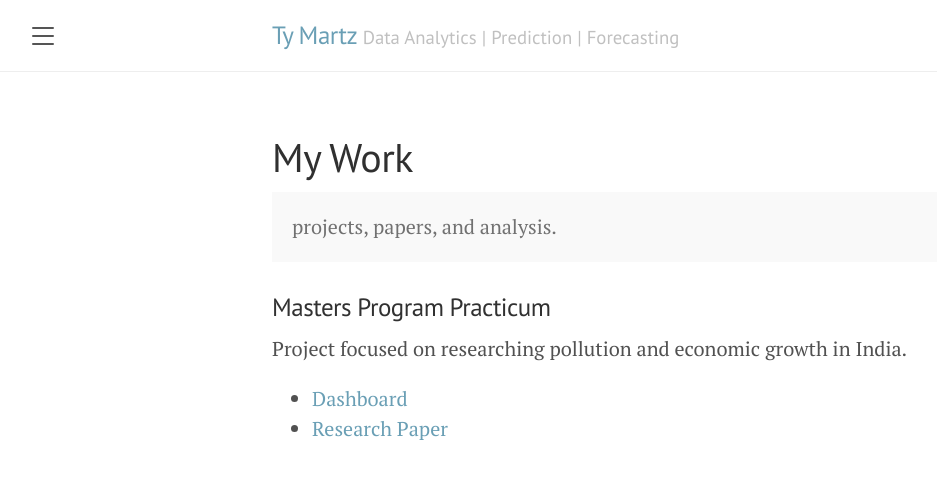
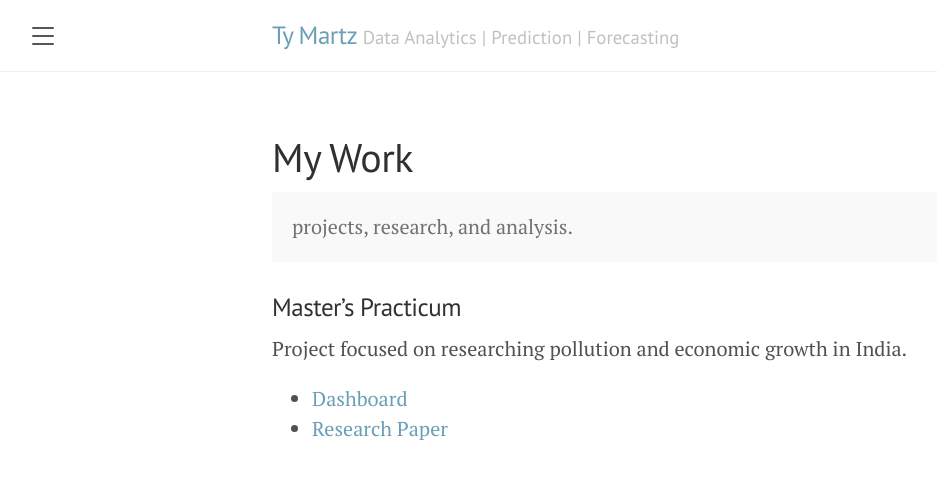
Before and after one commit to ty-martz/ty-martz.github.io, a Jekyll site: the page built from mywork.md, in a window 1280 px wide. Shown: the top 479 px of the page, without its empty margins (8-945 px from the left). Built offline with Jekyll 4.4.1, drawn with Linux system fonts in a browser that asks for light colours.

Commit message:
updating the title

```diff
--- a/mywork.md
+++ b/mywork.md
@@ -4,10 +4,10 @@ title: My Work
 ---
 
 <p class="message">
-  projects, papers, and analysis.
+  projects, research, and analysis.
 </p>
 
-### Masters Program Practicum
+### Master's Practicum
 
 Project focused on researching pollution and economic growth in India.
 * [Dashboard](https://emissions-dash.herokuapp.com/)
```
